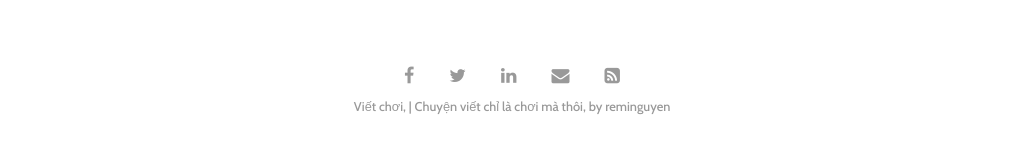
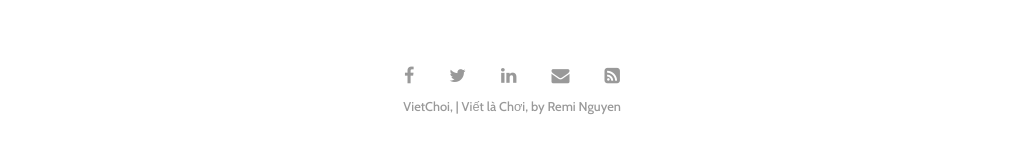
Before and after one commit to vietcf/vietchoi, a Jekyll site: the page built from index.html, in a window 1280 px wide and 900 px high, scrolled down 2408 px. Shown: the part 747-897 px from the top of the window, without its empty margins (128-1147 px from the left). Built offline with Jekyll 4.4.1, drawn with Linux system fonts in a browser that asks for light colours; some web fonts are replaced; the list of posts is cut into pages by our own code; some of the changed text lies outside the part shown.

Commit message:
update title

```diff
--- a/_config.yml
+++ b/_config.yml
@@ -20,9 +20,9 @@ permalink:           /:title
 plugins:             [jekyll-paginate, jekyll-sitemap, jekyll-feed, jekyll-seo-tag]
 
 # Customise atom feed settings (this is where Jekyll-Feed gets configuration information)
-title:		           'Viết chơi,'
-description:	       'Chuyện viết chỉ là chơi mà thôi,'
-author:              'reminguyen'
+title:		           'VietChoi,'
+description:	       'Viết là Chơi,'
+author:              'Remi Nguyen'
 
 # RSS 2.0 can be used instead of Atom by uncommenting following two lines
 #feed:
```
